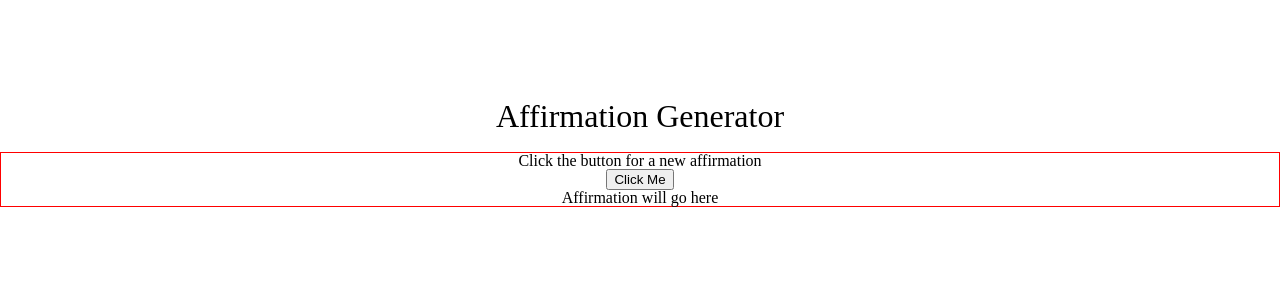
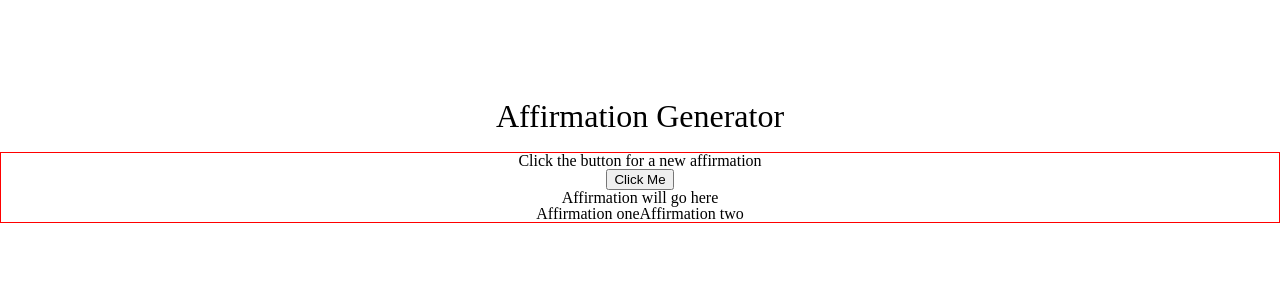
Before and after one commit to alondramora/affirmation-generator, a React (Vite) app: page / in a window 1280 px wide. Shown: the top 300 px of the page. Built offline with nearby package versions, Linux system fonts and the light colour scheme.

Commit message:
changed the db from an object into an array so it can be rendered in the main react App

```diff
--- a/src/App.jsx
+++ b/src/App.jsx
@@ -1,5 +1,6 @@
 import "./App.css";
 import Button from "./components/Button";
+import { affirmations } from "./database/db";
 
 function App() {
   return (
@@ -11,6 +12,7 @@ function App() {
         <h2>Click the button for a new affirmation</h2>
         <Button />
         <p className="affirmation">Affirmation will go here</p>
+        <p>{affirmations}</p>
       </section>
     </>
   );
--- a/src/database/db.js
+++ b/src/database/db.js
@@ -1,4 +1 @@
-const affirmations = {
-  1: "Affirmation one",
-  2: "Affirmation two",
-};
+export const affirmations = ["Affirmation one", "Affirmation two"];
```
